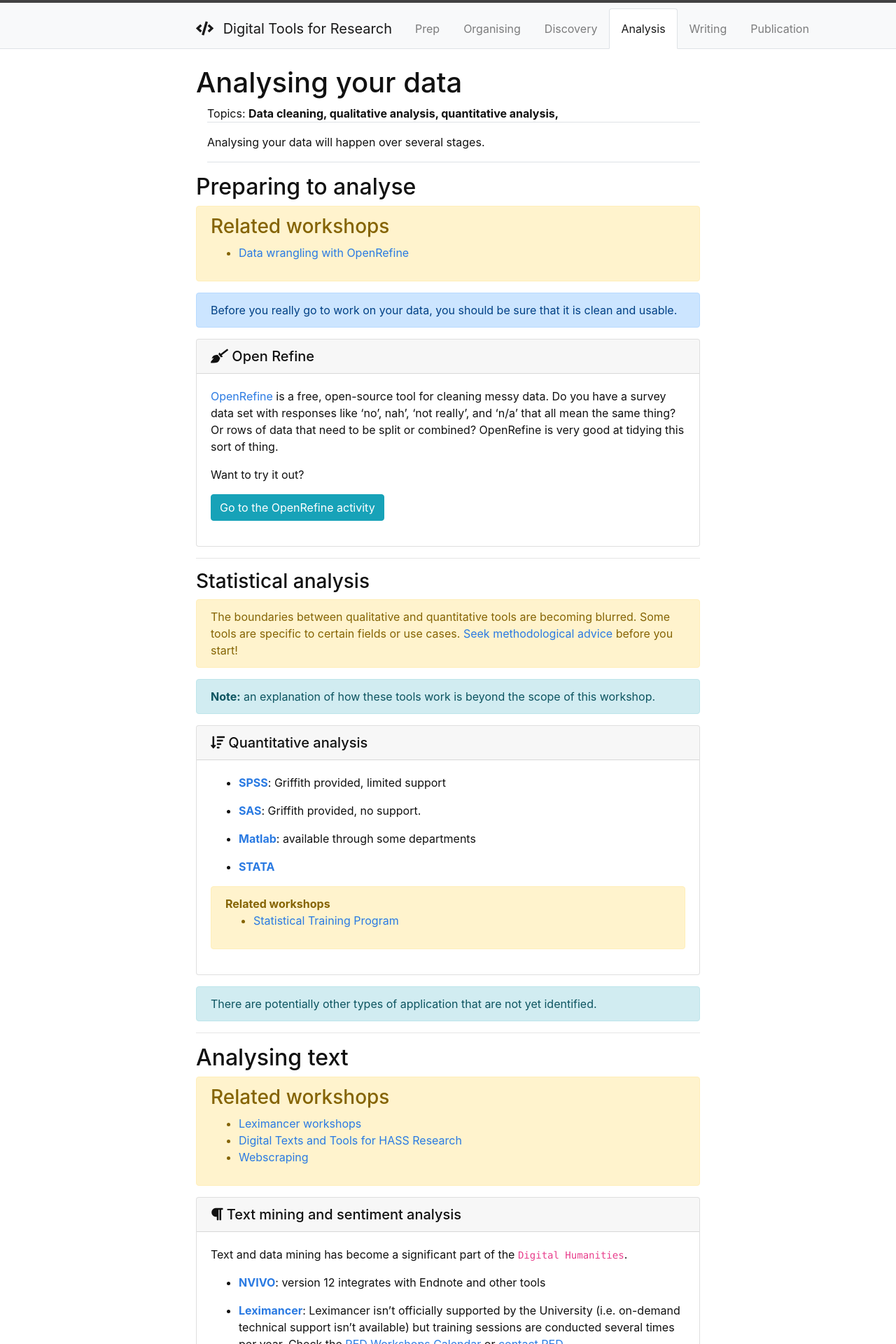
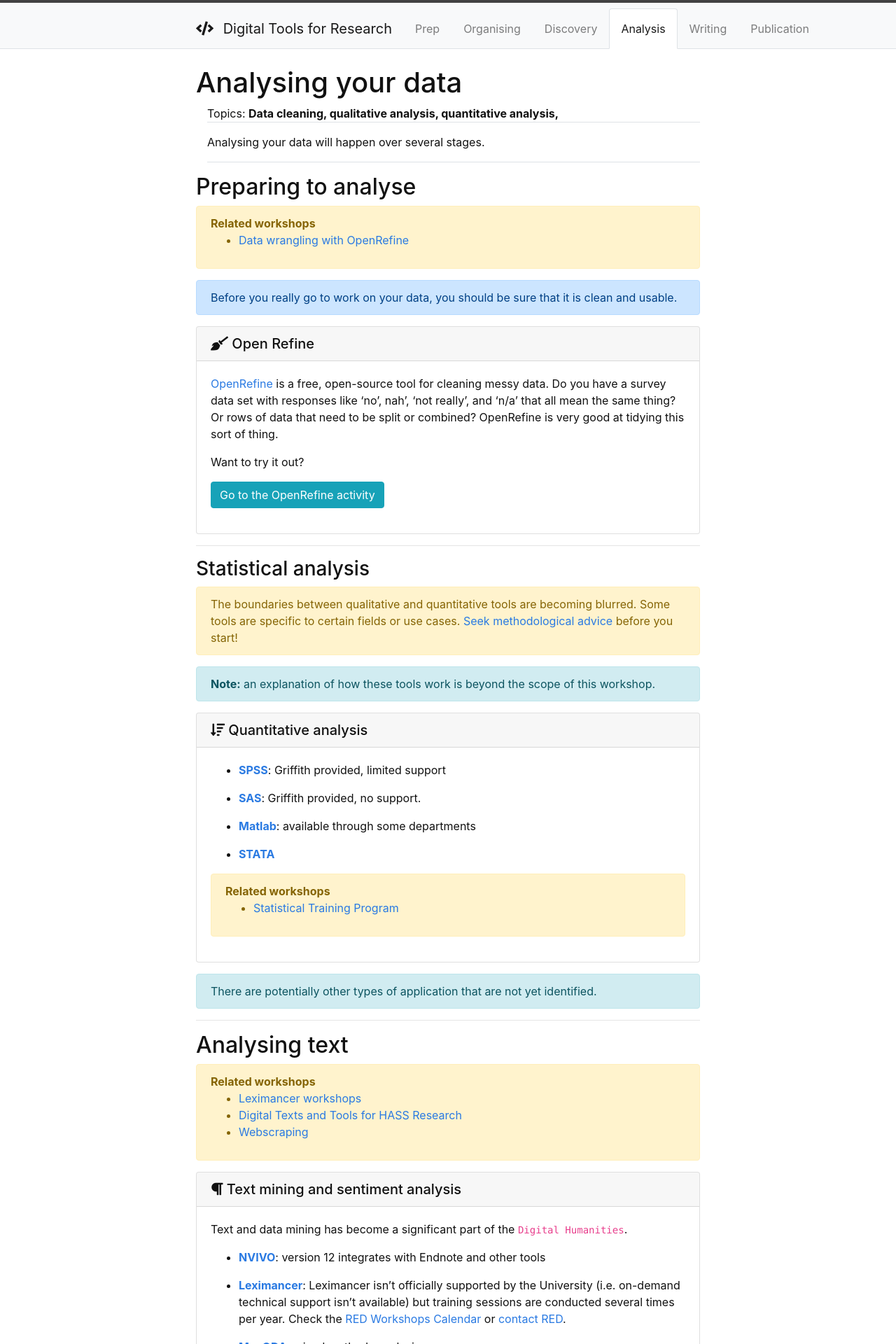
Before and after one commit to GriffithUniLibrary/digital-tools-modular, a Jekyll site: the page built from content/3-analysis.md, in a window 1280 px wide. Shown: the top 1920 px of the page at 70% size. Built offline with Jekyll 4.4.1, drawn with Linux system fonts in a browser that asks for light colours.

```diff
--- a/content/3-analysis-text.md
+++ b/content/3-analysis-text.md
@@ -2,7 +2,7 @@
 
 {% capture relatedworkshops %}
 
-### Related workshops
+**Related workshops**
 
 - [Leximancer workshops](https://app.secure.griffith.edu.au/events/search?sdata=leximancer)
 - [Digital Texts and Tools for HASS Research](https://app.secure.griffith.edu.au/events/search?sdata=HASS)
--- a/content/3-analysis.md
+++ b/content/3-analysis.md
@@ -9,7 +9,7 @@ description: Analysing your data will happen over several stages.
 
 {% capture relatedworkshops %}
 
-### Related workshops
+**Related workshops**
 
 - [Data wrangling with OpenRefine](https://app.secure.griffith.edu.au/events/search?sdata=wrangling)
 
@@ -33,7 +33,7 @@ ___
 
 {% capture relatedworkshops %}
 
-### Related workshops
+**Related workshops**
 
 - [Data visualisation Basics](https://app.secure.griffith.edu.au/events/search?sdata=visualisation)
 - [Excellent Graphics in R](https://app.secure.griffith.edu.au/events/search?sdata=graphics)
```
Also changed, not shown: content/2-discovery.md (+2 -2 lines).
